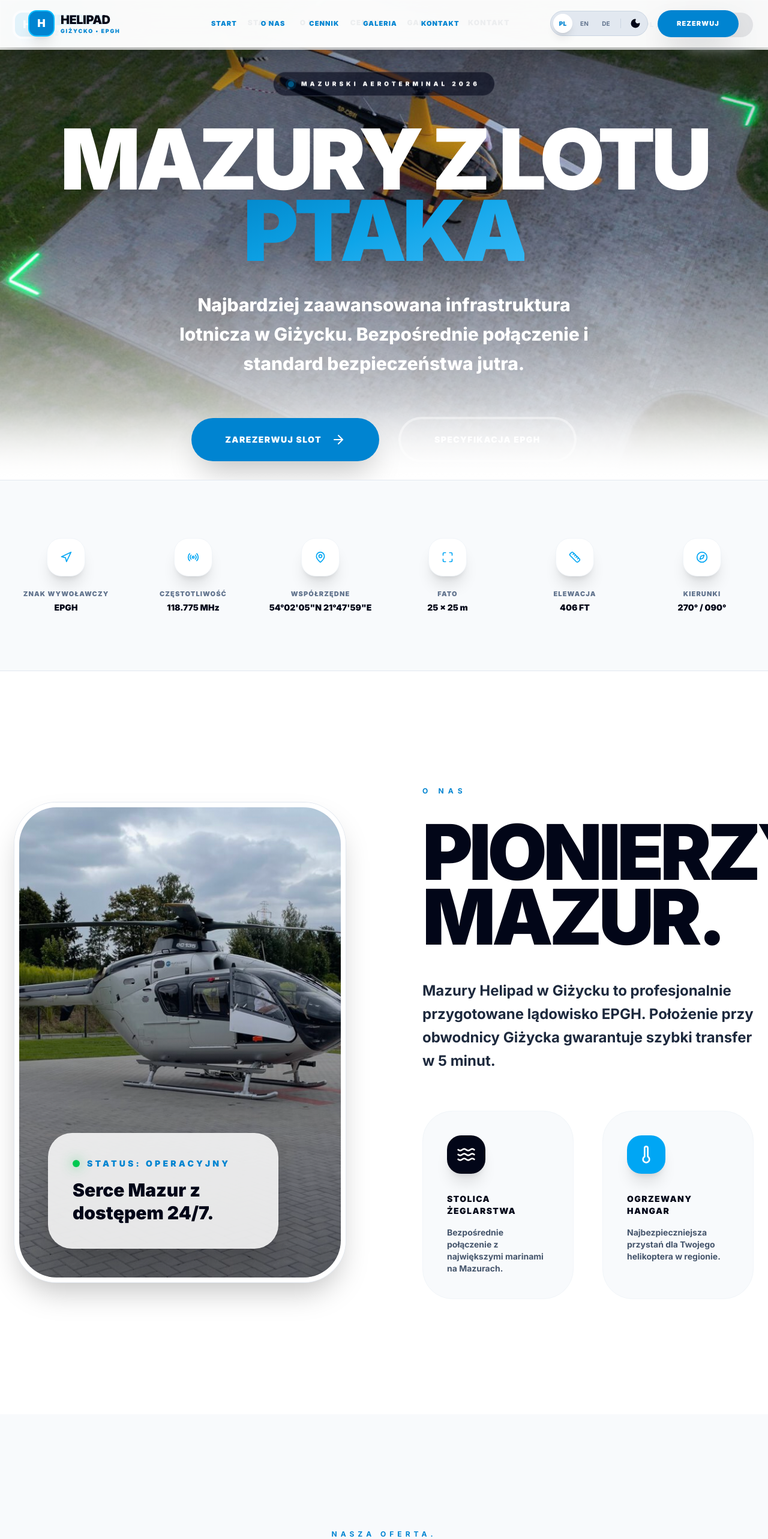
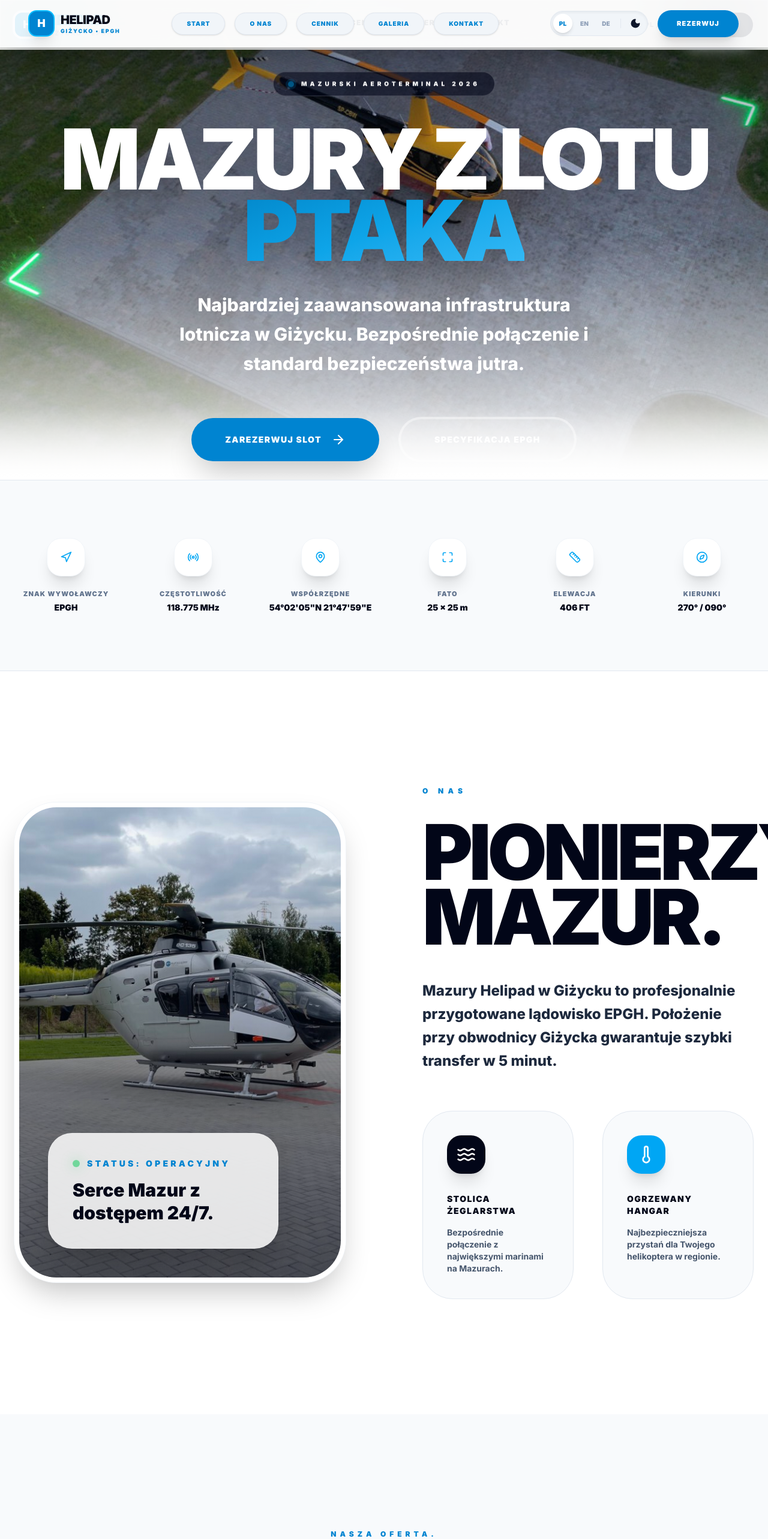
Before and after one commit to bohunek5/helipadapp, a Next.js app: page /helipadapp/ in a window 1280 px wide. Shown: the top 2566 px of the page at 60% size. Built offline with nearby package versions, Linux system fonts and the light colour scheme.

Commit message:
NAVIGATION BLOCK REDESIGN: Fixed contrast and added button-style links

```diff
--- a/src/app/page.tsx
+++ b/src/app/page.tsx
@@ -81,17 +81,19 @@ export default function Home() {
   const [mobileMenu, setMobileMenu] = useState(false);
   const t = translations[lang];
 
-  // Theme Sync Logic
+  // Bulletproof Theme Sync
   useEffect(() => {
     const savedTheme = localStorage.getItem('theme') as "light" | "dark";
     if (savedTheme) {
       setTheme(savedTheme);
       document.documentElement.classList.toggle('dark', savedTheme === 'dark');
+      document.documentElement.setAttribute('data-theme', savedTheme);
     }
   }, []);
 
   useEffect(() => {
     document.documentElement.classList.toggle('dark', theme === 'dark');
+    document.documentElement.setAttribute('data-theme', theme);
     localStorage.setItem('theme', theme);
   }, [theme]);
 
@@ -118,52 +120,42 @@ export default function Home() {
     { title: lang === 'pl' ? "HANGAROWANIE" : lang === 'en' ? "HANGARAGE" : "HANGARIERUNG", price: "200", unit: "PLN/D" }
   ];
 
-  const galleryItems = [
-    { src: "/images/real_aerial.jpg", label: "Aerial" },
-    { src: "/images/real_heli_landing.jpg", label: "Ops" },
-    { src: "/images/real_hangar.jpg", label: "Hangar" },
-    { src: "/images/real_fleet.jpg", label: "Fleet" },
-    { src: "/images/real_night.jpg", label: "Night" },
-    { src: "/images/mazury_aerial.png", label: "Region" },
-  ];
+  return (
+    <main ref={containerRef} className="flex flex-col bg-white dark:bg-slate-950 transition-colors duration-500 overflow-x-hidden min-h-screen">
 
-  return (
-    <main ref={containerRef} className="flex flex-col bg-transparent overflow-x-hidden min-h-screen">
-
-      {/* --- PREMUM NAVBAR (FIXED VISIBILITY) --- */}
-      <nav className="fixed top-0 w-full z-[100] px-4 md:px-12 py-4 flex justify-between items-center frost-glass shadow-2xl border-b border-slate-200/50 dark:border-slate-800/50">
+      {/* --- PREMIUM NAVBAR (BLOCK-STYLE LINKS FOR MAX VISIBILITY) --- */}
+      <nav className="fixed top-0 w-full z-[100] px-4 md:px-12 py-4 flex justify-between items-center frost-glass shadow-2xl border-b border-slate-200 dark:border-slate-800">
         <a href="/helipadapp/" className="flex items-center gap-3">
           <div className="w-10 h-10 rounded-xl bg-sky-600 shadow-xl flex items-center justify-center font-black text-white text-lg ring-2 ring-sky-400">H</div>
           <div className="flex flex-col">
-            {/* Logo Text - Force Dark in Light Mode, White in Dark Mode */}
+            {/* Logo Text - GUARANTEED BLACK IN LIGHT MODE */}
             <span className="font-outfit font-black text-xl leading-none tracking-tight text-slate-950 dark:text-white">HELIPAD</span>
             <span className="text-[9px] font-black tracking-[0.2em] text-sky-600 uppercase leading-none mt-1">GIŻYCKO • EPGH</span>
           </div>
         </a>
 
-        {/* Desktop Links - Sky-600 Blue for Light Mode (as requested), White-ish for Dark */}
-        <div className="hidden lg:flex gap-10 text-[11px] font-black tracking-widest">
+        {/* Desktop Links - REDESIGNED AS "BLOCKS" / PILL BUTTONS */}
+        <div className="hidden lg:flex gap-4 text-[10px] font-black tracking-widest">
           {t.nav.map((item, i) => (
             <a key={i} href={`#${["home", "about", "services", "gallery", "contact"][i]}`}
-              className="text-sky-600 dark:text-slate-200 hover:text-slate-950 dark:hover:text-sky-400 transition-all relative group py-2">
+              className="px-6 py-2.5 rounded-full bg-slate-100 dark:bg-slate-900 text-sky-600 dark:text-slate-300 border border-slate-200 dark:border-slate-700 hover:bg-sky-600 hover:text-white hover:border-sky-600 dark:hover:bg-sky-600 dark:hover:text-white transition-all shadow-sm">
               {item}
-              <span className="absolute bottom-0 left-0 w-full h-0.5 bg-sky-600 scale-x-0 group-hover:scale-x-100 transition-transform origin-left"></span>
             </a>
           ))}
         </div>
 
         <div className="flex items-center gap-2 md:gap-4">
-          <div className="flex items-center gap-1 p-1 bg-slate-200 dark:bg-slate-900 rounded-full border border-slate-300 dark:border-slate-800">
-            <button onClick={() => setLang("pl")} className={`w-8 h-8 rounded-full text-[10px] font-black transition-all ${lang === 'pl' ? 'bg-white dark:bg-slate-800 shadow-lg text-sky-600' : 'text-slate-500 dark:text-slate-400 font-bold'}`}>PL</button>
-            <button onClick={() => setLang("en")} className={`w-8 h-8 rounded-full text-[10px] font-black transition-all ${lang === 'en' ? 'bg-white dark:bg-slate-800 shadow-lg text-sky-600' : 'text-slate-500 dark:text-slate-400 font-bold'}`}>EN</button>
-            <button onClick={() => setLang("de")} className={`w-8 h-8 rounded-full text-[10px] font-black transition-all ${lang === 'de' ? 'bg-white dark:bg-slate-800 shadow-lg text-sky-600' : 'text-slate-500 dark:text-slate-400 font-bold'}`}>DE</button>
-            <div className="w-[1px] h-4 bg-slate-300 dark:bg-slate-700 mx-1"></div>
-            <button onClick={() => setTheme(theme === 'light' ? 'dark' : 'light')} className="w-8 h-8 rounded-full flex items-center justify-center hover:bg-slate-100 dark:hover:bg-slate-800 transition-all text-slate-950 dark:text-amber-400">
+          <div className="flex items-center gap-1 p-1 bg-slate-100 dark:bg-slate-900 rounded-full border border-slate-200 dark:border-slate-800 shadow-inner">
+            <button onClick={() => setLang("pl")} className={`w-8 h-8 rounded-full text-[10px] font-black transition-all ${lang === 'pl' ? 'bg-white dark:bg-slate-800 shadow-md text-sky-600' : 'text-slate-400 dark:text-slate-500 hover:text-sky-600'}`}>PL</button>
+            <button onClick={() => setLang("en")} className={`w-8 h-8 rounded-full text-[10px] font-black transition-all ${lang === 'en' ? 'bg-white dark:bg-slate-800 shadow-md text-sky-600' : 'text-slate-400 dark:text-slate-500 hover:text-sky-600'}`}>EN</button>
+            <button onClick={() => setLang("de")} className={`w-8 h-8 rounded-full text-[10px] font-black transition-all ${lang === 'de' ? 'bg-white dark:bg-slate-800 shadow-md text-sky-600' : 'text-slate-400 dark:text-slate-500 hover:text-sky-600'}`}>DE</button>
+            <div className="w-[1px] h-4 bg-slate-200 dark:bg-slate-700 mx-1"></div>
+            <button onClick={() => setTheme(theme === 'light' ? 'dark' : 'light')} className="w-8 h-8 rounded-full flex items-center justify-center hover:bg-white dark:hover:bg-slate-800 transition-all text-slate-900 dark:text-amber-400">
               {theme === 'light' ? <Moon size={18} fill="currentColor" /> : <Sun size={18} fill="currentColor" />}
             </button>
           </div>
 
-          <a href="#booking" className="hidden md:flex px-8 py-3.5 rounded-full bg-sky-600 text-white font-black text-[11px] tracking-widest hover:scale-105 hover:bg-slate-950 active:scale-95 transition-all shadow-2xl">
+          <a href="#booking" className="hidden md:flex px-8 py-3.5 rounded-full bg-sky-600 text-white font-black text-[11px] tracking-widest hover:scale-105 hover:bg-slate-950 active:scale-95 transition-all shadow-xl">
             {t.cta}
           </a>
 
@@ -183,7 +175,7 @@ export default function Home() {
             className="object-cover hero-mask"
             priority
           />
-          <div className="absolute inset-0 bg-gradient-to-b from-slate-950/30 via-transparent to-white dark:to-slate-950 opacity-100 transition-colors duration-500" />
+          <div className="absolute inset-0 bg-gradient-to-b from-slate-950/40 via-transparent to-white dark:to-slate-950 opacity-100 transition-colors duration-700" />
         </motion.div>
 
         <motion.div
@@ -195,7 +187,7 @@ export default function Home() {
         >
           <div className="inline-flex items-center gap-3 px-6 py-3 rounded-full bg-slate-950/60 backdrop-blur-3xl border border-white/20 mb-10 shadow-2xl animate-float">
             <span className="w-2.5 h-2.5 rounded-full bg-sky-500 animate-pulse ring-4 ring-sky-500/30"></span>
-            <span className="text-[10px] font-black tracking-[0.5em] text-white uppercase">{t.hero_badge}</span>
+            <span className="text-[10px] font-black tracking-[0.5em] text-white uppercase drop-shadow-md">{t.hero_badge}</span>
           </div>
           <h1 className="text-6xl md:text-[140px] font-outfit font-black tracking-tighter leading-[0.85] mb-10 text-white drop-shadow-2xl uppercase">
             {t.hero_title}<br />
@@ -236,33 +228,33 @@ export default function Home() {
       <section id="about" className="py-48 px-6 max-w-7xl mx-auto">
         <div className="grid lg:grid-cols-2 gap-32 items-center">
           <motion.div initial={{ opacity: 0, x: -50 }} whileInView={{ opacity: 1, x: 0 }} viewport={{ once: true }}
-            className="relative h-[600px] md:h-[800px] rounded-[70px] overflow-hidden shadow-2xl border-8 border-white dark:border-slate-900 ring-1 ring-slate-200 dark:ring-slate-800"
+            className="relative h-[600px] md:h-[800px] rounded-[70px] overflow-hidden shadow-2xl border-8 border-white dark:border-slate-900 ring-1 ring-slate-100 dark:ring-slate-800"
           >
             <Image src={getImagePath("/images/real_heli_landing.jpg")} alt="Ops" fill className="object-cover" />
-            <div className="absolute inset-0 bg-gradient-to-t from-slate-950/50 to-transparent" />
-            <div className="absolute bottom-12 left-12 frost-glass p-10 rounded-[40px] max-w-sm border-2 border-white/50 dark:border-white/10 shadow-2xl">
+            <div className="absolute inset-0 bg-gradient-to-t from-slate-950/60 to-transparent" />
+            <div className="absolute bottom-12 left-12 frost-glass p-10 rounded-[40px] max-w-sm border-2 border-white/30 shadow-2xl">
               <div className="flex items-center gap-3 mb-4 text-sky-600 dark:text-sky-400 font-black text-sm uppercase tracking-[0.3em]">
-                <div className="w-3 h-3 rounded-full bg-green-500 shadow-[0_0_20px_rgba(34,197,94,0.8)]"></div> STATUS: OPERACYJNY
+                <div className="w-3 h-3 rounded-full bg-green-500 animate-pulse shadow-[0_0_20px_rgba(34,197,94,0.8)]"></div> STATUS: OPERACYJNY
               </div>
               <p className="text-3xl font-outfit font-black text-slate-950 dark:text-white leading-tight">Serce Mazur z dostępem 24/7.</p>
             </div>
           </motion.div>
 
           <div>
-            <span className="text-sky-600 dark:text-sky-400 font-bold tracking-[0.6em] uppercase text-xs mb-10 block">O NAS</span>
+            <span className="text-sky-600 dark:text-sky-400 font-black tracking-[0.6em] uppercase text-xs mb-10 block">O NAS</span>
             <h2 className="text-6xl md:text-9xl font-outfit font-black tracking-tighter mb-12 leading-[0.85] text-slate-950 dark:text-white uppercase">
               {t.about_title}
             </h2>
-            <p className="text-slate-800 dark:text-slate-400 text-xl md:text-2xl font-bold leading-relaxed mb-16">
+            <p className="text-slate-800 dark:text-slate-400 text-xl md:text-2xl font-extrabold leading-relaxed mb-16">
               {t.about_desc}
             </p>
             <div className="grid sm:grid-cols-2 gap-12">
-              <div className="p-10 bg-slate-50 dark:bg-slate-900 rounded-[50px] border border-slate-100 dark:border-slate-800 transition-all hover:shadow-2xl group">
+              <div className="p-10 bg-slate-50 dark:bg-slate-900 rounded-[50px] border border-slate-200 dark:border-slate-800 transition-all hover:shadow-2xl group">
                 <div className="w-16 h-16 rounded-3xl bg-slate-950 dark:bg-sky-600 text-white flex items-center justify-center mb-8 shadow-xl"><Waves size={32} /></div>
                 <h4 className="font-black text-sm text-slate-950 dark:text-white uppercase mb-4 tracking-widest">{lang === 'pl' ? 'Stolica Żeglarstwa' : 'Sailing Capital'}</h4>
                 <p className="text-slate-600 dark:text-slate-400 text-sm font-bold">Bezpośrednie połączenie z największymi marinami na Mazurach.</p>
               </div>
-              <div className="p-10 bg-slate-50 dark:bg-slate-900 rounded-[50px] border border-slate-100 dark:border-slate-800 transition-all hover:shadow-2xl group">
+              <div className="p-10 bg-slate-50 dark:bg-slate-900 rounded-[50px] border border-slate-200 dark:border-slate-800 transition-all hover:shadow-2xl group">
                 <div className="w-16 h-16 rounded-3xl bg-sky-500 text-white flex items-center justify-center mb-8 shadow-xl"><Thermometer size={32} /></div>
                 <h4 className="font-black text-sm text-slate-950 dark:text-white uppercase mb-4 tracking-widest">{lang === 'pl' ? 'Ogrzewany Hangar' : 'Heated Hangar'}</h4>
                 <p className="text-slate-600 dark:text-slate-400 text-sm font-bold">Najbezpieczniejsza przystań dla Twojego helikoptera w regionie.</p>
@@ -276,13 +268,13 @@ export default function Home() {
       <section id="services" className="py-48 bg-slate-50 dark:bg-slate-900/40 transition-colors duration-500">
         <div className="max-w-7xl mx-auto px-6">
           <div className="text-center mb-32">
-            <span className="text-sky-600 font-bold tracking-[0.5em] uppercase text-xs mb-10 block font-bold">{t.pricing_title}</span>
+            <span className="text-sky-600 font-black tracking-[0.5em] uppercase text-xs mb-10 block">{t.pricing_title}</span>
             <h2 className="text-7xl md:text-[140px] font-outfit font-black tracking-tighter text-slate-950 dark:text-white leading-none uppercase">CENY <span className="gradient-text-azure">OPS.</span></h2>
           </div>
           <div className="grid lg:grid-cols-3 gap-12">
             {pricingData.map((item, idx) => (
               <motion.div key={idx} whileHover={{ y: -30 }}
-                className={`p-16 rounded-[70px] bg-white dark:bg-slate-900 shadow-2xl transition-all duration-500 flex flex-col items-center text-center relative overflow-hidden ${item.highlight ? 'ring-8 ring-sky-500/20 z-10' : 'border border-slate-100 dark:border-slate-800'}`}
+                className={`p-16 rounded-[70px] bg-white dark:bg-slate-900 shadow-2xl transition-all duration-500 flex flex-col items-center text-center relative overflow-hidden ${item.highlight ? 'ring-8 ring-sky-500/20 z-10 border-sky-600/50' : 'border border-slate-100 dark:border-slate-800'}`}
               >
                 <div className="w-20 h-20 rounded-[35px] bg-slate-100 dark:bg-slate-800 text-sky-600 mb-12 flex items-center justify-center shadow-inner">
                   {idx === 0 ? <CloudSun size={40} /> : idx === 1 ? <Clock size={40} /> : <Layers size={40} />}
@@ -306,11 +298,11 @@ export default function Home() {
         <div className="max-w-7xl mx-auto rounded-[80px] overflow-hidden shadow-2xl border-8 border-white dark:border-slate-900 relative h-[700px]">
           <iframe
             src="https://www.google.com/maps/embed?pb=!1m18!1m12!1m3!1d14695.275988581699!2d21.7915!3d54.0322!2m3!1f0!2f0!3f0!3m2!1i1024!2i768!4f13.1!3m3!1m2!1s0x46e1008734e5672b%3A0xe6734e5672b4e5b!2sHelipad%20Mazury!5e0!3m2!1spl!2spl!4v1700000000000!5m2!1spl!2spl"
-            className="absolute inset-0 w-full h-full grayscale-[0.2] contrast-[1.1] transition-all"
+            className="absolute inset-0 w-full h-full grayscale-[0.2] contrast-[1.1]"
             style={{ border: 0 }} loading="lazy"></iframe>
           <div className="absolute top-12 left-12 frost-glass p-12 rounded-[50px] shadow-2xl border-2 border-white/50 max-w-sm pointer-events-none">
             <div className="w-16 h-16 rounded-3xl bg-sky-600 text-white flex items-center justify-center mb-8 shadow-xl"><Navigation size={32} /></div>
-            <h4 className="text-3xl font-outfit font-black mb-4 dark:text-white uppercase tracking-tight">Port Lotniczy</h4>
+            <h4 className="text-3xl font-outfit font-black mb-4 text-slate-950 dark:text-white uppercase tracking-tight">Port Lotniczy</h4>
             <p className="text-slate-600 dark:text-slate-400 font-bold uppercase tracking-widest text-xs">Sybiraków 28, Giżycko</p>
           </div>
         </div>
@@ -320,7 +312,7 @@ export default function Home() {
       <section id="contact" className="py-48 px-6 bg-white dark:bg-slate-950 transition-colors duration-500">
         <div className="max-w-7xl mx-auto grid lg:grid-cols-2 gap-32 items-center">
           <div>
-            <span className="text-sky-600 font-bold tracking-[0.8em] uppercase text-xs mb-12 block">KONTAKT</span>
+            <span className="text-sky-600 font-black tracking-[0.8em] uppercase text-xs mb-12 block">KONTAKT</span>
             <h2 className="text-7xl md:text-[120px] font-outfit font-black text-slate-950 dark:text-white mb-20 tracking-tighter leading-none uppercase">GIŻYCKO <span className="gradient-text-azure">EPGH.</span></h2>
 
             <div className="space-y-16">
@@ -354,7 +346,7 @@ export default function Home() {
       </section>
 
       {/* --- FOOTER --- */}
-      <footer className="py-32 bg-slate-950 px-6 border-t-8 border-slate-900">
+      <footer className="py-32 bg-slate-950 px-6 border-t-8 border-slate-950 shadow-[0_-20px_50px_rgba(0,0,0,0.5)]">
         <div className="max-w-7xl mx-auto flex flex-col items-center text-center">
           <div className="flex items-center gap-4 mb-16">
             <div className="w-14 h-14 rounded-2xl bg-sky-600 flex items-center justify-center font-black text-white text-2xl shadow-xl">H</div>
```
